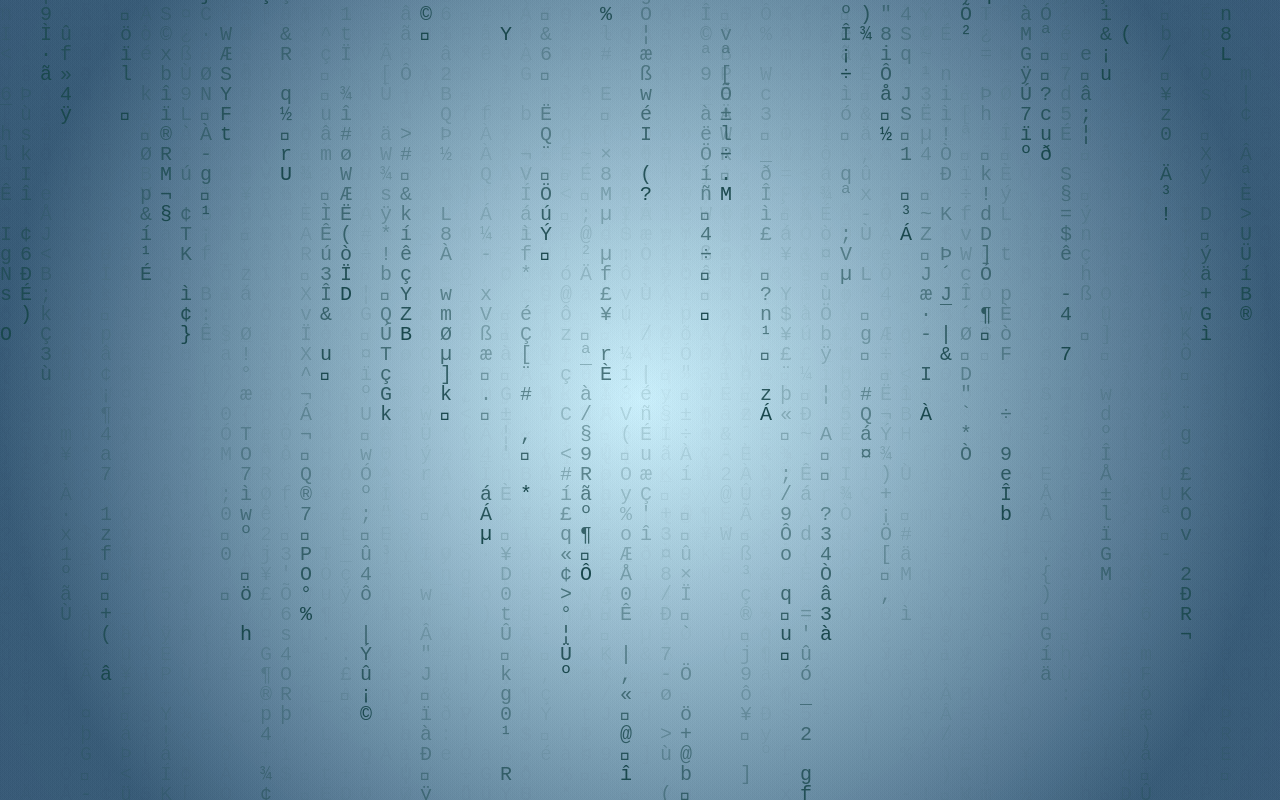
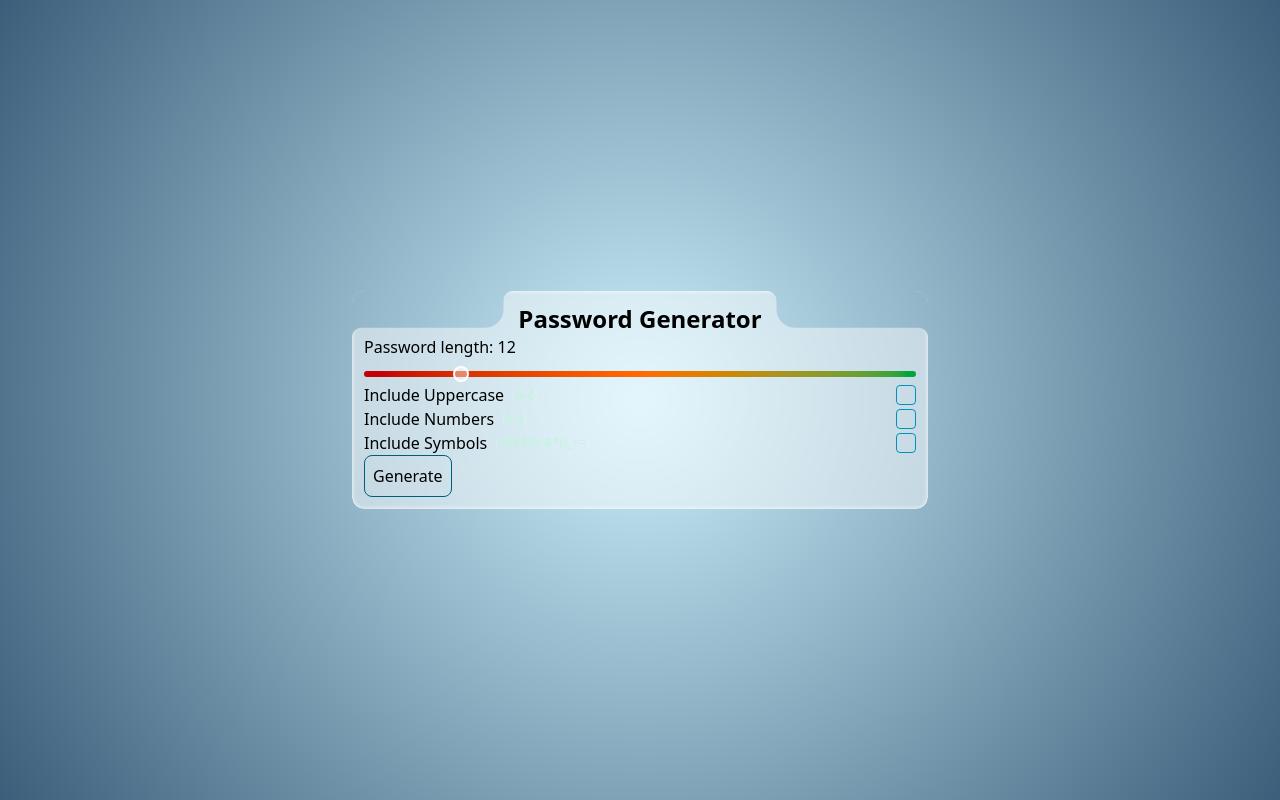
Before and after one commit to TraceOfHumanity/password-generator, a React (Vite) app: page / in a window 1280 px wide. Built offline with nearby package versions, Linux system fonts and the light colour scheme.

Commit message:
refactor(password-generator): update PasswordGenerator component structure and styles, enhance CSS for better visuals

```diff
--- a/src/App.tsx
+++ b/src/App.tsx
@@ -4,14 +4,14 @@ import PasswordGenerator from "./components/PasswordGenerator/PasswordGenerator"
 function App() {
   return (
     <div className="h-screen w-screen overflow-hidden">
-      <MatrixBackground />
-      {/* <PasswordGenerator>
+      {/* <MatrixBackground /> */}
+      <PasswordGenerator>
         <PasswordGenerator.Header />
         <PasswordGenerator.LengthControl />
         <PasswordGenerator.Settings />
         <PasswordGenerator.GenerateButton />
         <PasswordGenerator.ReadyPassword />
-      </PasswordGenerator> */}
+      </PasswordGenerator>
     </div>
   );
 }
--- a/src/components/PasswordGenerator/PasswordGenerator.tsx
+++ b/src/components/PasswordGenerator/PasswordGenerator.tsx
@@ -1,16 +1,49 @@
-import { PasswordGeneratorGenerateButton } from "./PasswordGeneratorGenerateButton";
+import {useEffect, useRef, useState} from "react";
+import {PasswordGeneratorGenerateButton} from "./PasswordGeneratorGenerateButton";
 import {PasswordGeneratorHeader} from "./PasswordGeneratorHeader";
 import {PasswordGeneratorLengthControl} from "./PasswordGeneratorLengthControl";
-import { PasswordGeneratorReadyPassword } from "./PasswordGeneratorReadyPassword";
-import { PasswordGeneratorSettings } from "./PasswordGeneratorSettings";
+import {PasswordGeneratorReadyPassword} from "./PasswordGeneratorReadyPassword";
+import {PasswordGeneratorSettings} from "./PasswordGeneratorSettings";
 
 export default function PasswordGenerator({
   children,
 }: {
   children: React.ReactNode;
 }) {
+  const ref = useRef<HTMLDivElement>(null);
+  const [clipPath, setClipPath] = useState<string>("");
+
+  // const updateClipPath = () => {
+  //   if (ref.current) {
+  //     const rect = ref.current.getBoundingClientRect();
+  //     const cutSize = 20;
+
+  //     const path = `
+  //       polygon(
+  //         ${cutSize}px 0,
+  //         calc(100% - ${cutSize}px) 0,
+  //         100% ${cutSize}px,
+  //         100% calc(100% - ${cutSize}px),
+  //         calc(100% - ${cutSize}px) 100%,
+  //         ${cutSize}px 100%,
+  //         0 calc(100% - ${cutSize}px),
+  //         0 ${cutSize}px
+  //       )
+  //     `;
+
+  //     setClipPath(path);
+  //   }
+  // };
+
+  // useEffect(() => {
+  //   updateClipPath();
+  // }, []);
+
   return (
-    <div className="generatorWrapper fixed left-1/2 top-1/2 flex w-full max-w-xl -translate-x-1/2 -translate-y-1/2 transform flex-col gap-2 rounded-xl border-b border-cyan-600 bg-black/50 p-3 text-cyan-400 shadow-[-10px_-10px_20px_0px_rgba(8,145,178,0.2)] backdrop-blur-sm">
+    <div
+      className="passwordGeneratorWrapper fixed left-1/2 top-1/2 flex w-full max-w-xl -translate-x-1/2 -translate-y-1/2 transform flex-col gap-2 rounded-xl border-cyan-600 bg-white/10 p-3 shadow-[inset_0px_0px_4px_rgb(255,255,255)] backdrop-blur-sm"
+      ref={ref}
+      style={{clipPath}}>
       {children}
     </div>
   );
--- a/src/index.css
+++ b/src/index.css
@@ -1,15 +1,18 @@
 @import "tailwindcss";
 
 @theme {
-  --color-bodyBackgroundFrom: #CBEFFB;
-  --color-bodyBackgroundTo: #3C5E7A;
-  --color-text: #1f2937;
-
+  --color-bodyBackgroundFrom: #cbeffb;
+  --color-bodyBackgroundTo: #3c5e7a;
+  --color-text: #163551;
 }
 
 body {
-  background: radial-gradient(circle, var(--color-bodyBackgroundFrom), var(--color-bodyBackgroundTo));
-  color: #1f2937;
+  background: radial-gradient(
+    circle,
+    var(--color-bodyBackgroundFrom),
+    var(--color-bodyBackgroundTo)
+  );
+  color: var(--text);
   overflow: hidden;
 }
 
@@ -51,3 +54,40 @@ input[type="range"]::-moz-range-thumb {
     color: #22d3ee;
   }
 }
+
+/* .passwordGeneratorWrapper{
+  -webkit-mask: url(/mask1.svg) no-repeat top left;
+  mask: url(/mask1.svg) no-repeat top left;
+  mask-composite: exclude;
+  mask-position: top left;
+  -webkit-mask-composite: exclude;
+  mask-repeat: no-repeat;
+} */
+.passwordGeneratorWrapper {
+  background-image: radial-gradient(circle, #ffffff6a, #ffffff6a);
+  display: block;
+  margin: 0 auto;
+  -webkit-mask-image: url(/mask1.svg), url(/mask2.svg),linear-gradient(#000000 0 0);
+  mask-image: url(/mask1.svg), url(/mask2.svg),linear-gradient(#000000 0 0);
+  -webkit-mask-repeat: no-repeat;
+  -webkit-mask-position: top left, top right;
+  -webkit-mask-composite: exclude, exclude;
+  mask-composite: exclude, exclude;
+  mask-position: top left, top right;
+  mask-repeat: no-repeat;
+}
+
+/* .passwordGeneratorWrapper { */
+  /* clip-path: path("M 0 0 L 100 0 L 100 100 L 0 100 Z"); */
+/* } */
+
+/* mask-composite: add;
+mask-composite: subtract;
+mask-composite: intersect;
+mask-composite: exclude;
+
+mask-composite: inherit;
+mask-composite: initial;
+mask-composite: revert;
+mask-composite: revert-layer;
+mask-composite: unset; */
```
Also changed, not shown: public/mask1.svg (added), public/mask2.svg (added).
